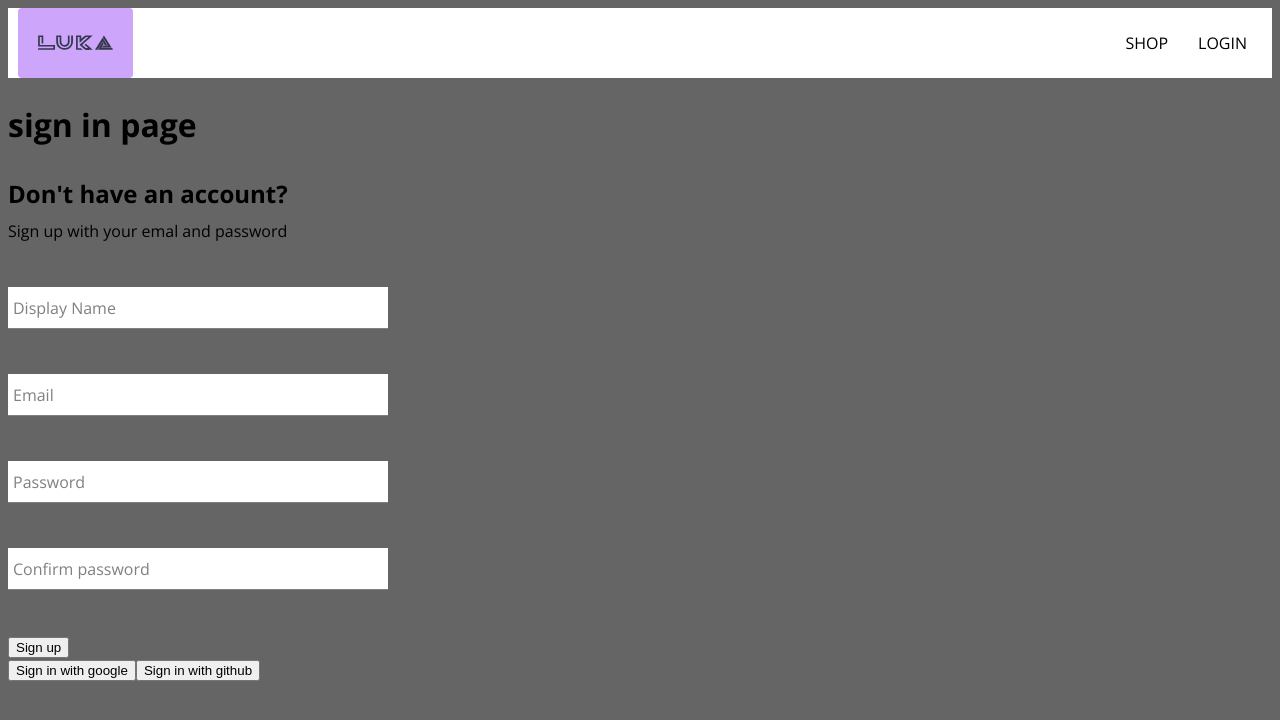
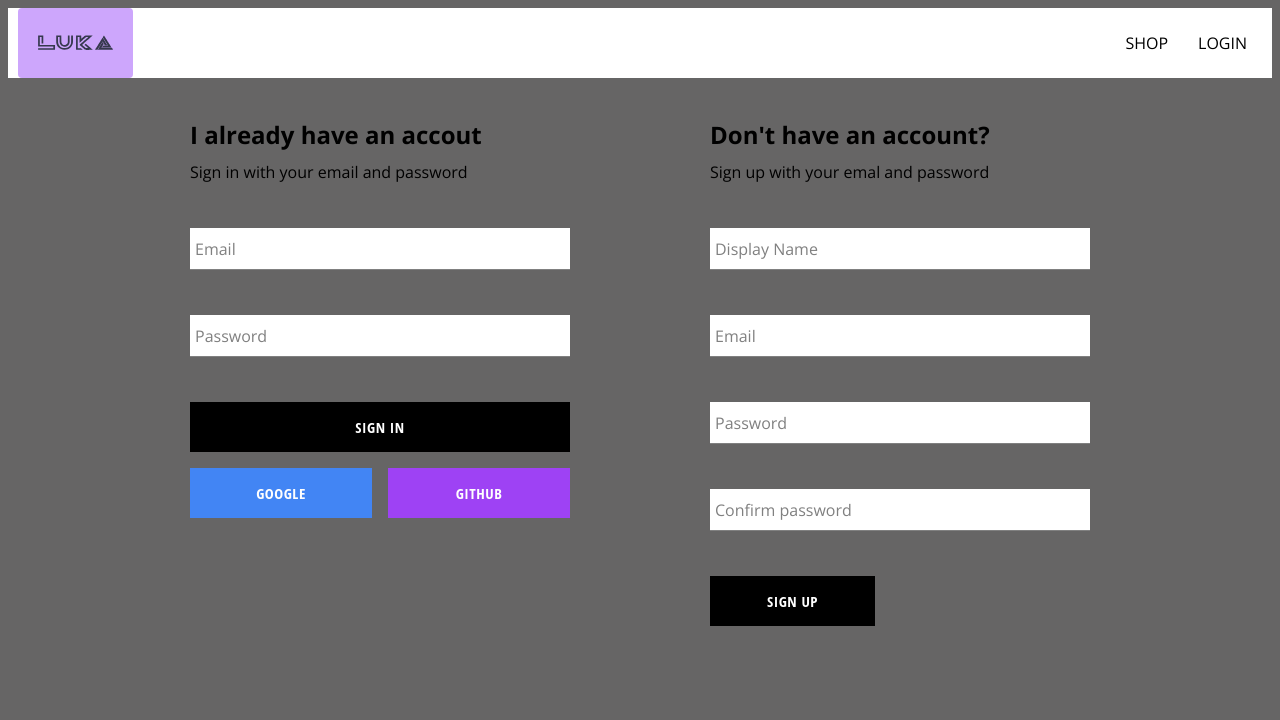
Before and after one commit to Organique0/ecommerce-udemy-1, a Next.js app: page /sign-in in a window 1280 px wide. Shown: the top 720 px of the page. Built offline with nearby package versions, Linux system fonts and the light colour scheme.

Commit message:
complete authentication

```diff
--- /dev/null
+++ b/app/sign-in/authentication.styles.scss
@@ -0,0 +1,6 @@
+.authentication-container {
+    display: flex;
+    width: 900px;
+    justify-content: space-between;
+    margin: 30px auto;
+}
--- a/app/sign-in/page.tsx
+++ b/app/sign-in/page.tsx
@@ -1,23 +1,12 @@
 "use client"
-import { createUserDocumentFromAuth, signInWithGithubPopup, signInWithGooglePopup } from "../utils/firebase/firebase.utils"
+import SignInForm from "@/components/sign-in-form/SignInForm"
 import SignUpForm from "@/components/sign-up-form/SignUpForm"
+import "./authentication.styles.scss"
 const SignIn = () => {
-    const logGoogleUser = async () => {
-        const { user } = await signInWithGooglePopup();
-        await createUserDocumentFromAuth(user);
-    }
-
-    const logGithubUser = async () => {
-        const { user } = await signInWithGithubPopup();
-        await createUserDocumentFromAuth(user);
-    }
-
     return (
-        <div>
-            <h1>sign in page</h1>
+        <div className="authentication-container">
+            <SignInForm />
             <SignUpForm />
-            <button onClick={logGoogleUser}>Sign in with google</button>
-            <button onClick={logGithubUser}>Sign in with github</button>
         </div>
     )
 }
--- a/app/utils/firebase/firebase.utils.js
+++ b/app/utils/firebase/firebase.utils.js
@@ -7,6 +7,8 @@ import {
   GithubAuthProvider,
   signInWithPopup,
   createUserWithEmailAndPassword,
+  signInWithCredential,
+  EmailAuthProvider,
 } from "firebase/auth";
 
 import {
@@ -37,13 +39,12 @@ const googleProvider = new GoogleAuthProvider();
 googleProvider.setCustomParameters({
   prompt: "select_account",
 });
-
-//opens the google login popup
+//opens a popup window to sign in with google
 export const signInWithGooglePopup = () =>
   signInWithPopup(auth, googleProvider);
-
 // redirects to google auth page
-//export const signInWithGoogleRedirect = () => signInWithRedirect(auth, googleProvider);
+export const signInWithGoogleRedirect = () =>
+  signInWithGoogleRedirect(auth, googleProvider);
 
 const githubProvider = new GithubAuthProvider();
 export const signInWithGithubPopup = () =>
@@ -80,3 +81,11 @@ export const createAuthUserWithEmailAndPassword = async (email, password) => {
 
   return await createUserWithEmailAndPassword(auth, email, password);
 };
+
+export const signInWithEmailAndPassword = async (email, password) => {
+  if (!email || !password) return;
+  return await signInWithCredential(
+    auth,
+    EmailAuthProvider.credential(email, password)
+  );
+};
--- /dev/null
+++ b/components/button/Button.tsx
@@ -0,0 +1,25 @@
+import "./button.styles.scss"
+
+const BUTTON_TYPE_CLASSES = {
+    google: "google-sign-in",
+    inverted: "inverted",
+    github: "github-sign-in",
+}
+
+interface ButtonProps {
+    type: "button" | "submit" | "reset" | undefined,
+    children: string,
+    buttonType?: keyof typeof BUTTON_TYPE_CLASSES,
+    other?: Object,
+    onClick?: () => void,
+}
+
+const Button = ({ children, buttonType, type, ...other }: ButtonProps) => {
+    return (
+        <button className={`button-container ${buttonType && BUTTON_TYPE_CLASSES[buttonType]}`} {...other} type={type}>
+            {children}
+        </button>
+    )
+}
+
+export default Button
--- /dev/null
+++ b/components/button/button.styles.scss
@@ -0,0 +1,56 @@
+.button-container {
+    min-width: 165px;
+    width: auto;
+    height: 50px;
+    letter-spacing: 0.5px;
+    line-height: 50px;
+    padding: 0 35px 0 35px;
+    font-size: 15px;
+    background-color: black;
+    color: white;
+    text-transform: uppercase;
+    font-family: 'Open Sans Condensed';
+    font-weight: bolder;
+    border: none;
+    cursor: pointer;
+    display: flex;
+    justify-content: center;
+
+    &:hover {
+        background-color: white;
+        color: black;
+        border: 1px solid black;
+    }
+
+    &.google-sign-in {
+        background-color: #4285f4;
+        color: white;
+
+        &:hover {
+            background-color: #357ae8;
+            border: none;
+        }
+    }
+
+    &.github-sign-in {
+        background-color: #9e42f4;
+        color: white;
+
+        &:hover {
+            background-color: #8f3ddc;
+            border: none;
+        }
+    }
+
+    &.inverted {
+        background-color: white;
+        color: black;
+        border: 1px solid black;
+
+        &:hover {
+            background-color: black;
+            color: white;
+            border: none;
+        }
+    }
+}
--- a/components/form-input/form-input.component.tsx
+++ b/components/form-input/FormInput.tsx
@@ -1,3 +1,4 @@
+import { ChangeEvent } from "react"
 import "./form-input.style.scss"
 
 interface FormInputProps {
@@ -6,7 +7,7 @@ interface FormInputProps {
     required: boolean,
     name: string,
     value: string,
-    onChange: () => void,
+    onChange: (e: ChangeEvent<HTMLInputElement>) => void,
 }
 
 const FormInput = ({ label, ...other }: FormInputProps) => {
--- /dev/null
+++ b/components/sign-in-form/SignInForm.tsx
@@ -0,0 +1,87 @@
+"use client"
+
+import { signInWithGooglePopup, createUserDocumentFromAuth, signInWithGithubPopup, createAuthUserWithEmailAndPassword, signInWithEmailAndPassword } from "@/app/utils/firebase/firebase.utils"
+import Button from "../button/Button"
+import FormInput from "../form-input/FormInput"
+import { useState, FormEvent, ChangeEvent } from "react"
+import "./sign-in-form.styles.scss"
+
+const defaultFormFields = {
+    email: "",
+    password: "",
+}
+
+const SignInForm = () => {
+    const [formFields, setFormFields] = useState(defaultFormFields);
+    const { email, password } = formFields;
+
+    const logGoogleUser = async () => {
+        const { user } = await signInWithGooglePopup();
+        await createUserDocumentFromAuth(user);
+    }
+
+    const logGithubUser = async () => {
+        const { user } = await signInWithGithubPopup();
+        await createUserDocumentFromAuth(user);
+    }
+
+    const handleSubmit = async (e: FormEvent) => {
+        e.preventDefault();
+        try {
+            await signInWithEmailAndPassword(email, password);
+            resetFormFields();
+        } catch (error: any) {
+            if (error.code === "auth/invalid-email"
+                || error.code === "auth/invalid-login-credentials"
+                || error.code === "auth/invalid-password") {
+                alert("Invalid email or password");
+            }
+            console.log(error);
+        }
+    }
+
+    const resetFormFields = () => {
+        setFormFields(defaultFormFields);
+    }
+
+    const handleChange = (e: ChangeEvent<HTMLInputElement>) => {
+        const { name, value } = e.target;
+
+        setFormFields({
+            ...formFields,
+            [name]: value
+        })
+    }
+
+    return (
+        <div className="sign-in-container">
+            <h2>I already have an accout</h2>
+            <span>Sign in with your email and password</span>
+            <form onSubmit={handleSubmit}>
+                <FormInput
+                    label="Email"
+                    type="text"
+                    required
+                    onChange={handleChange}
+                    name="email"
+                    value={email}
+                />
+                <FormInput
+                    label="Password"
+                    type="password"
+                    required
+                    onChange={handleChange}
+                    name="password"
+                    value={password}
+                />
+                <Button type="submit">Sign in</Button>
+                <div className="buttons-container">
+                    <Button onClick={logGoogleUser} type="button" buttonType="google">google</Button>
+                    <Button onClick={logGithubUser} type="button" buttonType="github">github</Button>
+                </div>
+            </form>
+        </div>
+    )
+}
+
+export default SignInForm
--- /dev/null
+++ b/components/sign-in-form/sign-in-form.styles.scss
@@ -0,0 +1,18 @@
+.sign-in-container {
+    display: flex;
+    flex-direction: column;
+    width: 380px;
+
+    h2 {
+        margin: 10px 0;
+    }
+    Button{
+        width: 100%;
+    }
+
+    .buttons-container {
+        display: flex;
+        margin-top: 1em;
+        gap: 1em;
+    }
+}
--- a/components/sign-up-form/SignUpForm.tsx
+++ b/components/sign-up-form/SignUpForm.tsx
@@ -1,8 +1,9 @@
 "use client"
 import { ChangeEvent, FormEvent, useState } from "react"
 import { createAuthUserWithEmailAndPassword, createUserDocumentFromAuth } from "@/app/utils/firebase/firebase.utils"
-import FormInput from "../form-input/form-input.component"
+import FormInput from "../form-input/FormInput"
 import "./sign-up-form.styles.scss"
+import Button from "../button/Button"
 
 const defaultFormFields = {
   displayName: "",
@@ -57,7 +58,7 @@ const SignUpForm = () => {
           label="Display Name"
           type="text"
           required
-          onChange={() => handleChange}
+          onChange={handleChange}
           name="displayName"
           value={displayName}
         />
@@ -65,28 +66,28 @@ const SignUpForm = () => {
           label="Email"
           type="text"
           required
-          onChange={() => handleChange}
+          onChange={handleChange}
           name="email"
           value={email}
         />
         <FormInput
           label="Password"
-          type="text"
+          type="password"
           required
-          onChange={() => handleChange}
+          onChange={handleChange}
           name="password"
           value={password}
         />
         <FormInput
           label="Confirm password"
-          type="text"
+          type="password"
           required
-          onChange={() => handleChange}
+          onChange={handleChange}
           name="confirmPassword"
           value={confirmPassword}
         />
 
-        <button type="submit">Sign up</button>
+        <Button type="submit">Sign up</Button>
       </form>
     </div>
   )
```
